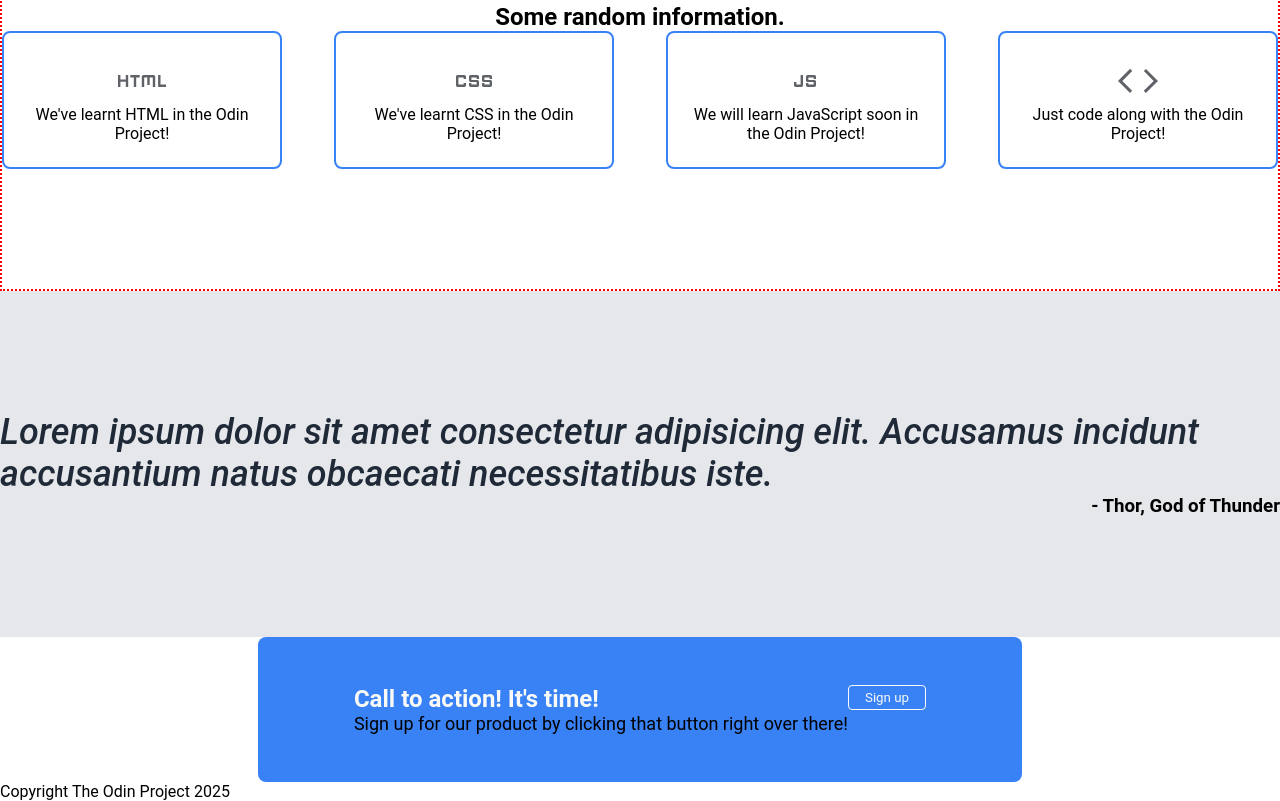
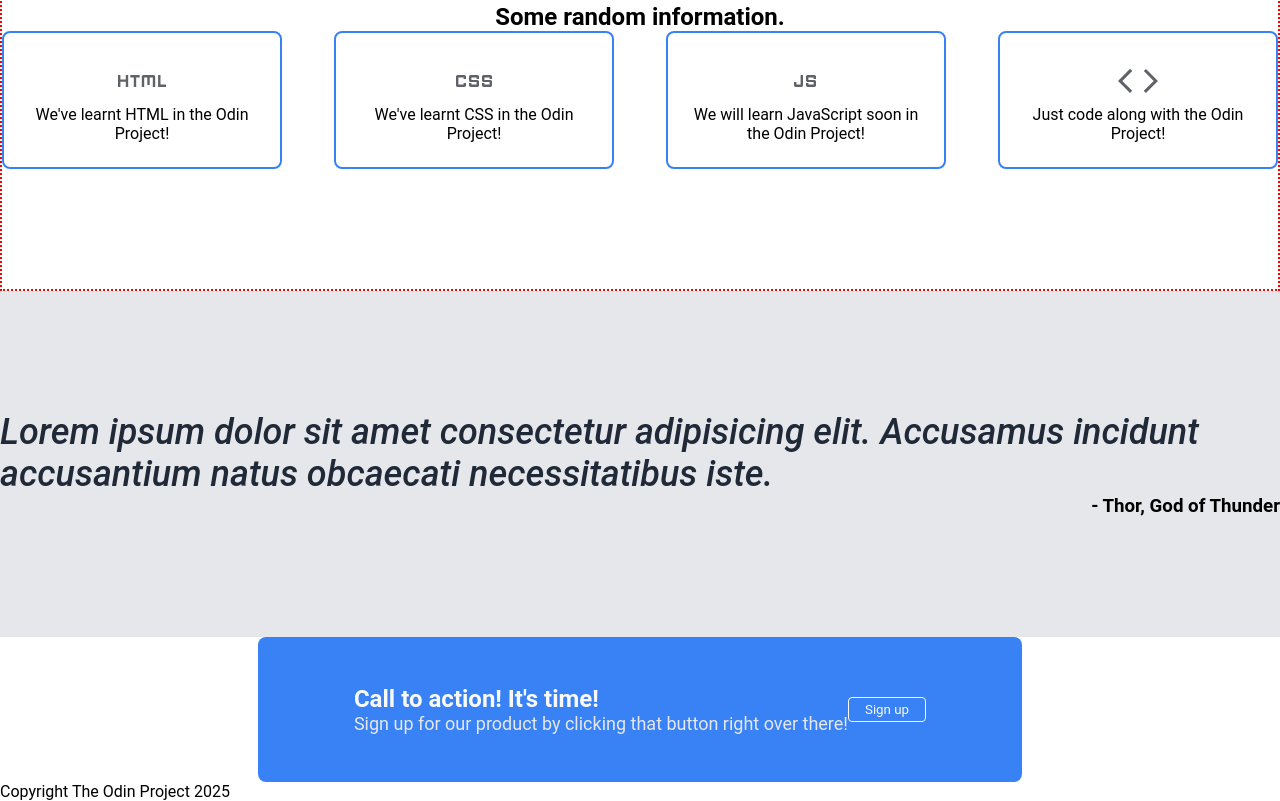
Before and after one commit to vangandrew/landing-page-odin, a plain HTML site: page index.html in a window 1280 px wide. Shown: the part 677-1478 px from the top of the page. Drawn offline with Linux system fonts and the light colour scheme.

Commit message:
add elements to index.html and styles to styles.css

```diff
--- a/styles.css
+++ b/styles.css
@@ -147,6 +147,8 @@ li a {
     background-color: #3882F6;
     padding: 48px 96px;
     display: flex;
+    justify-content: space-evenly;
+    align-items: center;
     border-radius: 8px;
 }
 
@@ -158,6 +160,7 @@ li a {
 .sign-up-box-text p {
     font-weight: 400;
     font-size: 18px;
+    color: #E5E7EB;
 }
 
 .sign-up-box-btn button {
@@ -170,6 +173,8 @@ li a {
 }
 .sign-up-box-btn:hover {
     background-color: #F9FAF8;
+    border-style: none;
+    border-radius: 4px;
+    transition: ease-in-out 0.3s;
     color: #3882F6;
-    border-style: none;
 }
```
